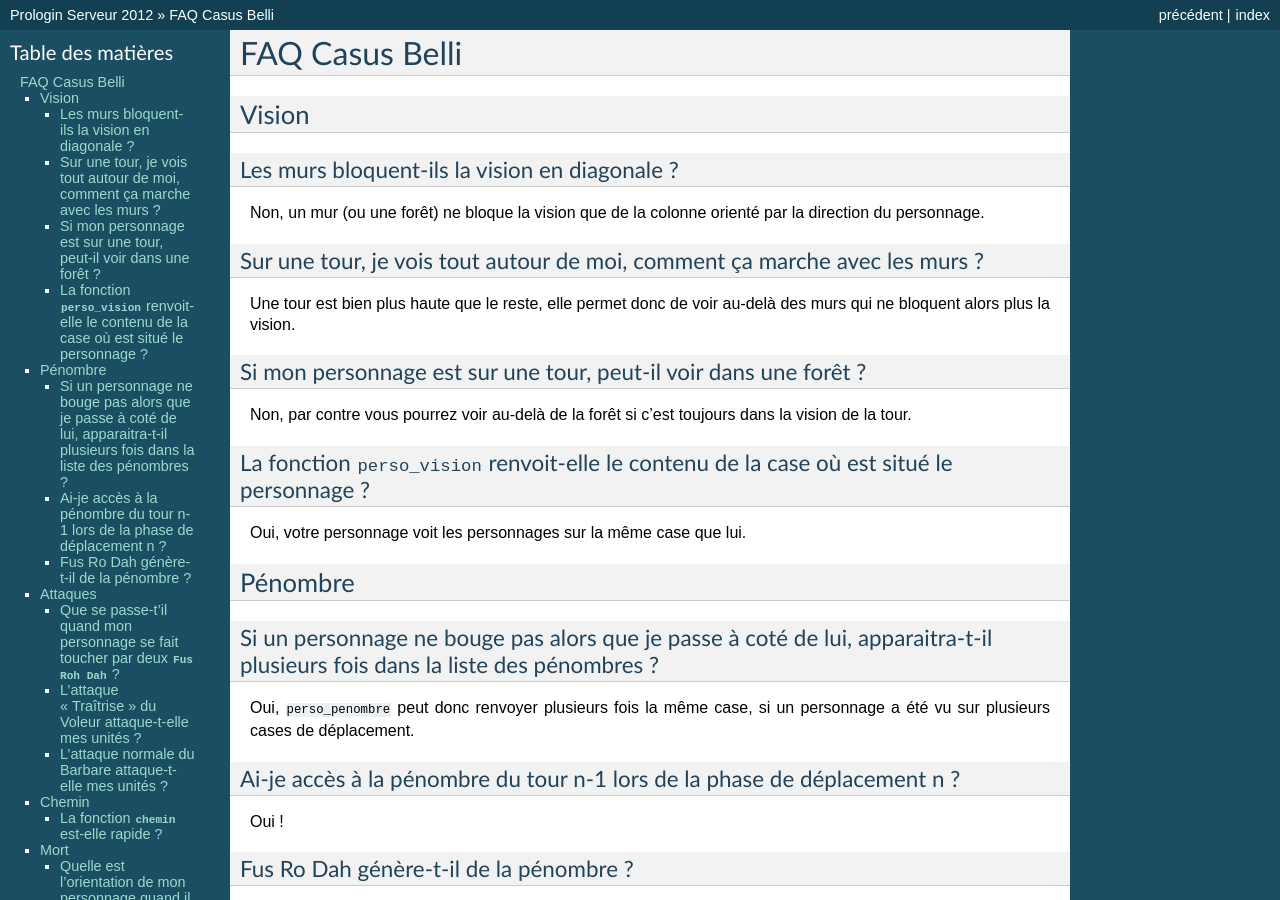
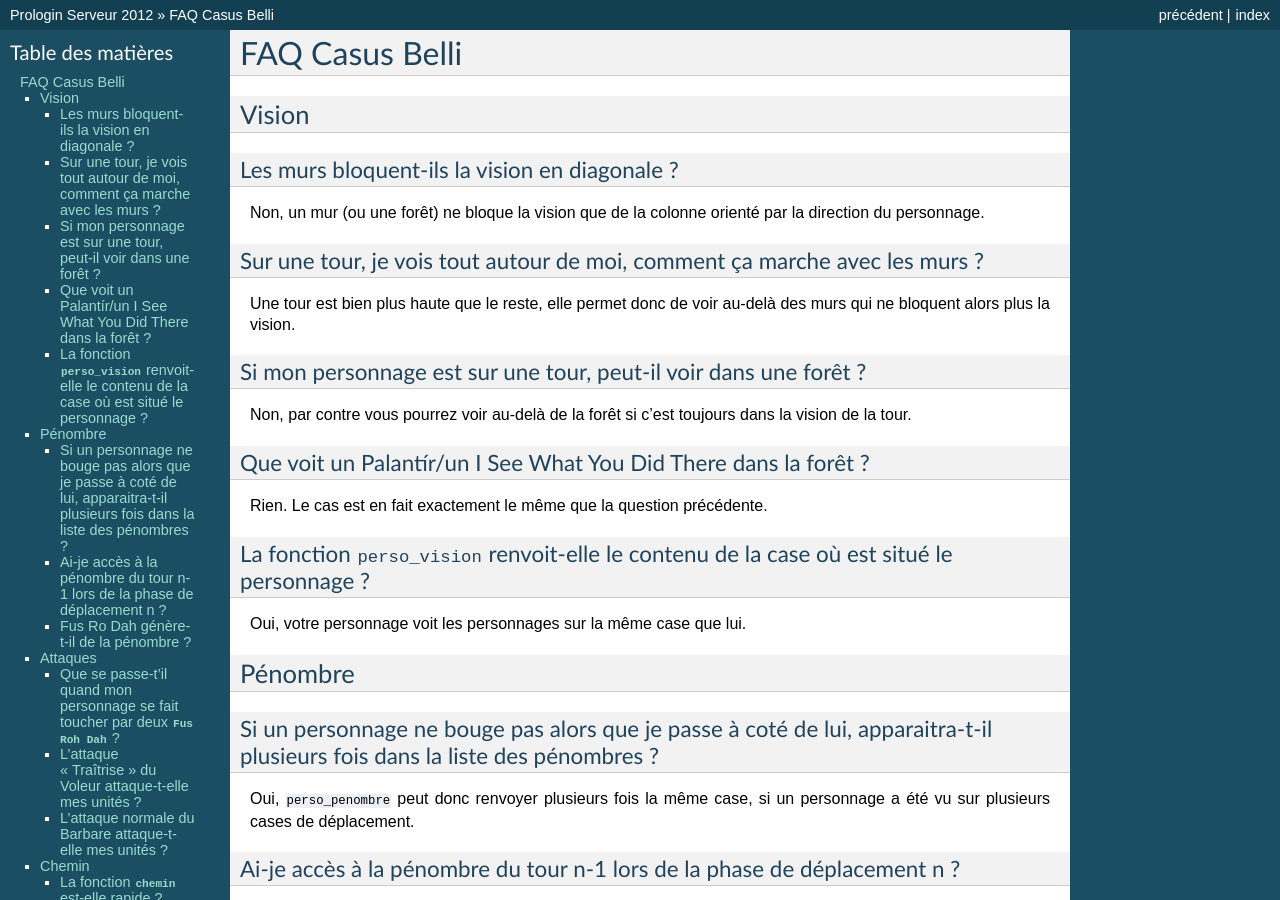
Before and after one commit to prologin/prologin2012, a Sphinx documentation site: the page built from doc/faq-candidat.rst, in a window 1280 px wide and 900 px high. Built offline with Sphinx 7.4.7, drawn with Linux system fonts in a browser that asks for light colours.

Commit message:
Updated: FAQ

```diff
--- a/doc/faq-candidat.rst
+++ b/doc/faq-candidat.rst
@@ -22,6 +22,11 @@ Si mon personnage est sur une tour, peut-il voir dans une forêt ?
 
 Non, par contre vous pourrez voir au-delà de la forêt si c'est toujours dans la
 vision de la tour.
+
+Que voit un Palantír/un I See What You Did There dans la forêt ?
+----------------------------------------------------------------
+
+Rien. Le cas est en fait exactement le même que la question précédente.
 
 La fonction ``perso_vision`` renvoit-elle le contenu de la case où est situé le personnage ?
 --------------------------------------------------------------------------------------------
```
Also changed, not shown: doc/faq-serveur.rst (added, +9 -0 lines).
